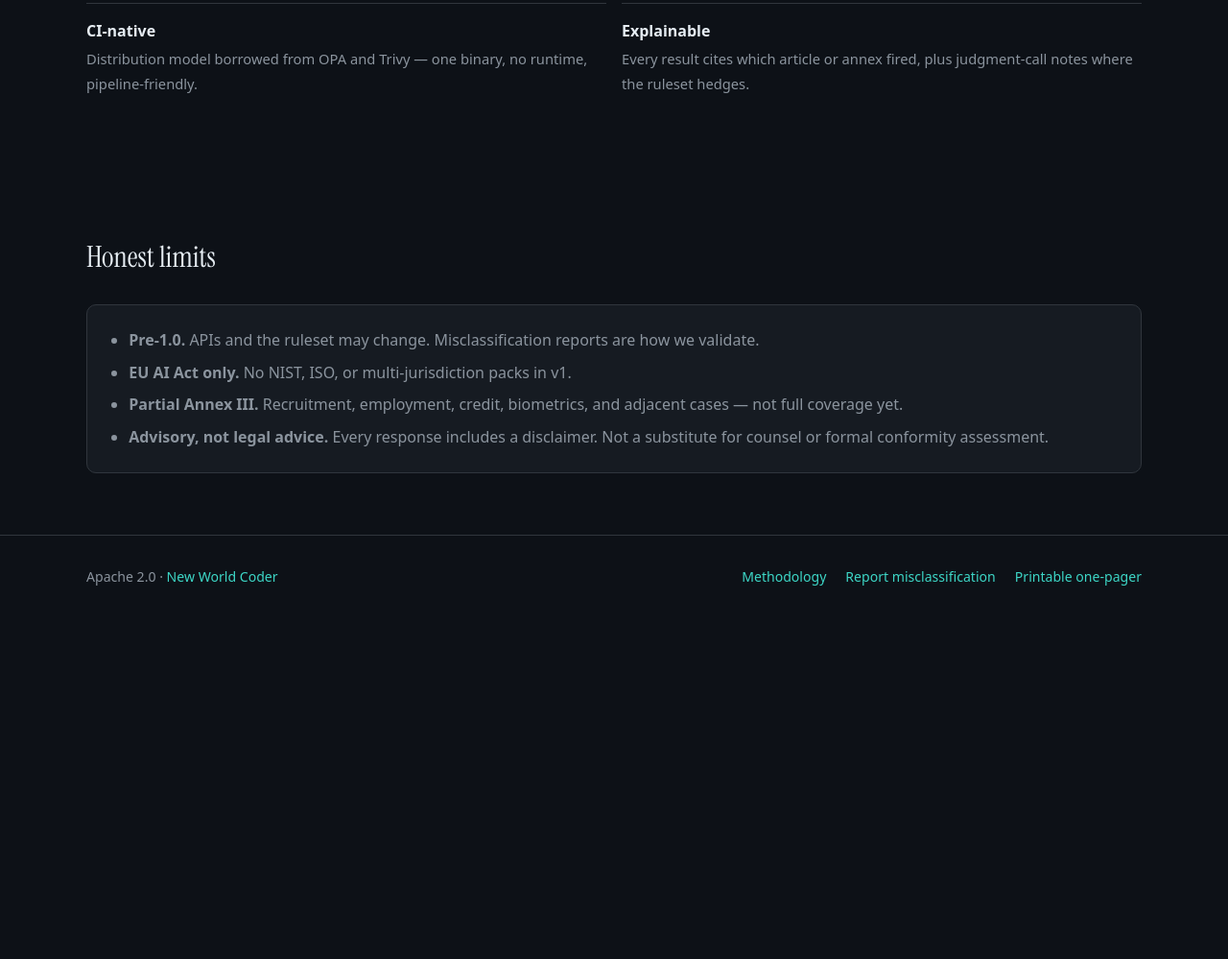
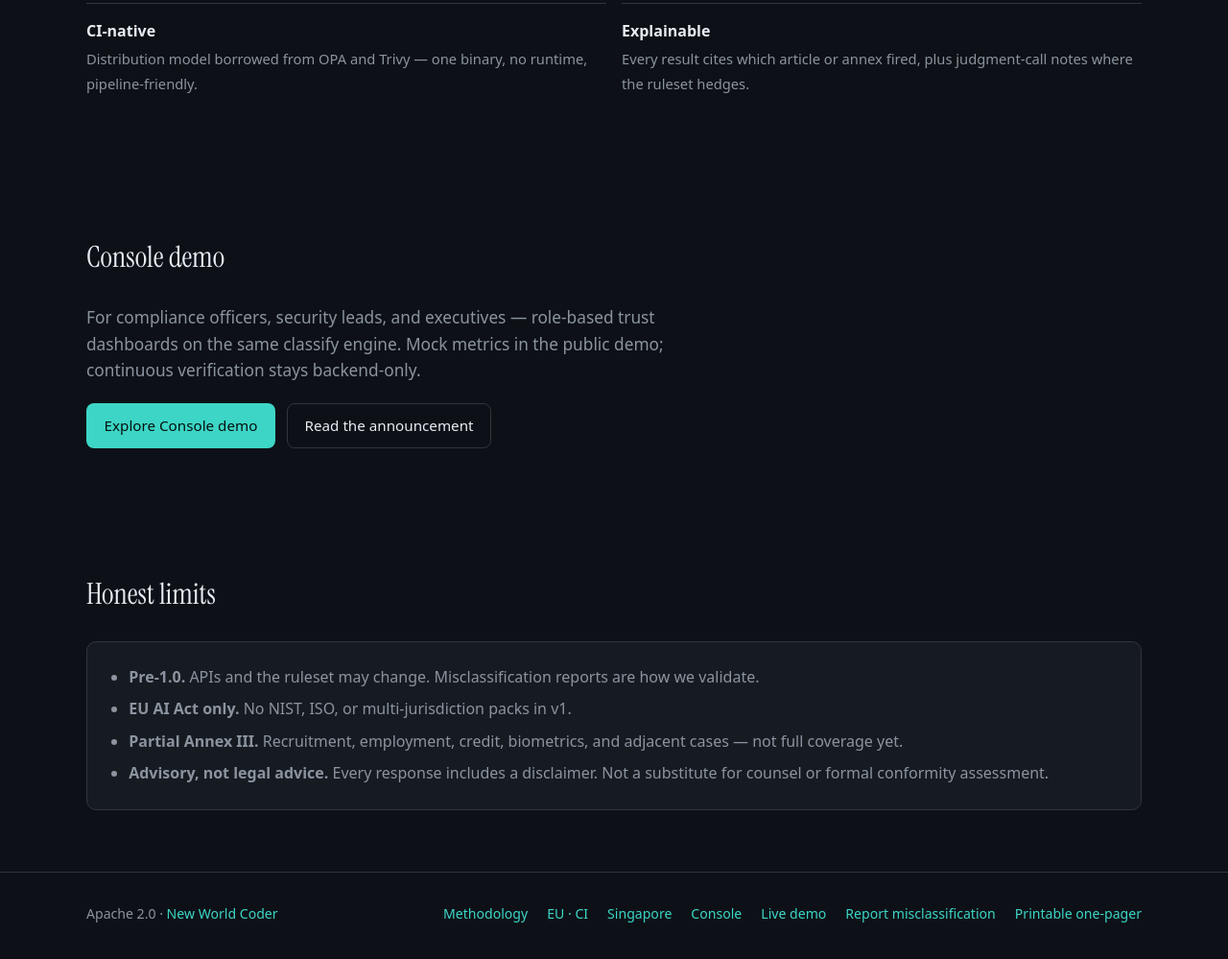
Before and after one commit to new-world-coder/riskline, a plain HTML site: page website/index.html in a window 1280 px wide. Shown: the part 1307-2306 px from the top of the page at 96% size. Before the commit the page ends 1968 px from the top, so only its background shows below. Drawn offline with Linux system fonts and the light colour scheme.

Commit message:
Publish Console announcement on OSS site and blog.
Add docs/blog/06 with live Vercel URLs, link Console demo from README
and GitHub Pages homepage, and add a Console section to website/index.html.

Co-authored-by: Cursor <cursoragent@cursor.com>

```diff
--- a/website/index.html
+++ b/website/index.html
@@ -40,6 +40,8 @@
           </p>
           <div class="cta-row">
             <a class="btn btn-primary" href="https://github.com/new-world-coder/riskline">View on GitHub</a>
+            <a class="btn btn-secondary" href="https://riskline-cloud-web.vercel.app/console">Console demo</a>
+            <a class="btn btn-secondary" href="https://riskline-cloud-web.vercel.app/classify">Try classify</a>
             <a class="btn btn-secondary" href="https://github.com/new-world-coder/riskline#quick-start-cli">Install CLI</a>
           </div>
         </div>
@@ -108,6 +110,20 @@
       </div>
     </section>
 
+    <section id="console">
+      <div class="container">
+        <h2>Console demo</h2>
+        <p class="hero-lead" style="max-width: 42rem; margin-bottom: 1.25rem;">
+          For compliance officers, security leads, and executives — role-based trust dashboards on the same classify engine.
+          Mock metrics in the public demo; continuous verification stays backend-only.
+        </p>
+        <div class="cta-row">
+          <a class="btn btn-primary" href="https://riskline-cloud-web.vercel.app/console">Explore Console demo</a>
+          <a class="btn btn-secondary" href="https://github.com/new-world-coder/riskline/blob/main/docs/blog/06-introducing-riskline-console.md">Read the announcement</a>
+        </div>
+      </div>
+    </section>
+
     <section>
       <div class="container">
         <h2>Honest limits</h2>
@@ -128,6 +144,10 @@
       <span>Apache 2.0 · <a href="https://github.com/new-world-coder">New World Coder</a></span>
       <div class="footer-links">
         <a href="https://github.com/new-world-coder/riskline/blob/main/docs/blog/01-how-we-classify-ai-systems-under-the-eu-ai-act.md">Methodology</a>
+        <a href="https://github.com/new-world-coder/riskline/blob/main/docs/blog/04-eu-ai-act-in-ci-not-a-portal.md">EU · CI</a>
+        <a href="https://github.com/new-world-coder/riskline/blob/main/docs/blog/05-singapore-ai-governance-meets-deterministic-classification.md">Singapore</a>
+        <a href="https://github.com/new-world-coder/riskline/blob/main/docs/blog/06-introducing-riskline-console.md">Console</a>
+        <a href="https://riskline-cloud-web.vercel.app/console">Live demo</a>
         <a href="https://github.com/new-world-coder/riskline/issues/new?template=misclassification_report.md">Report misclassification</a>
         <a href="one-pager.html">Printable one-pager</a>
       </div>
```
Also changed, not shown: 2 other files.
